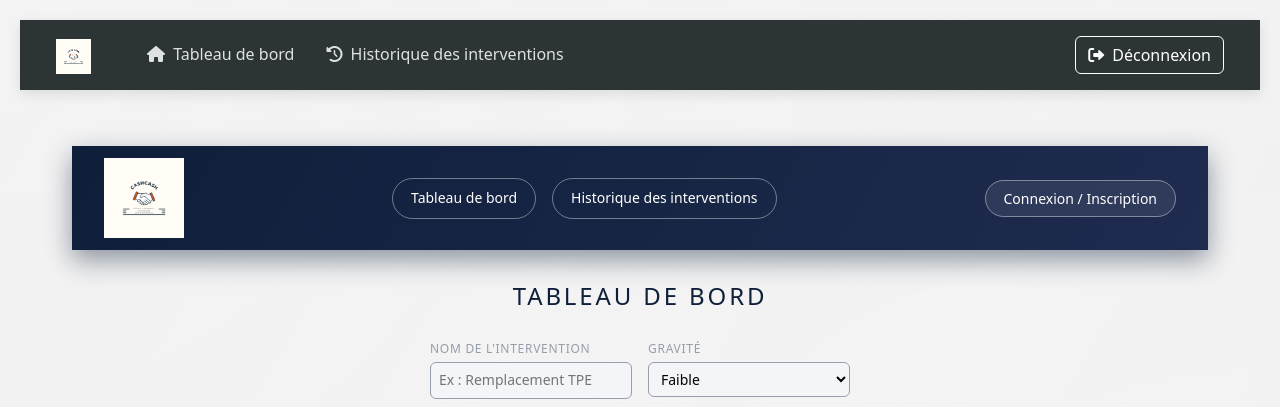
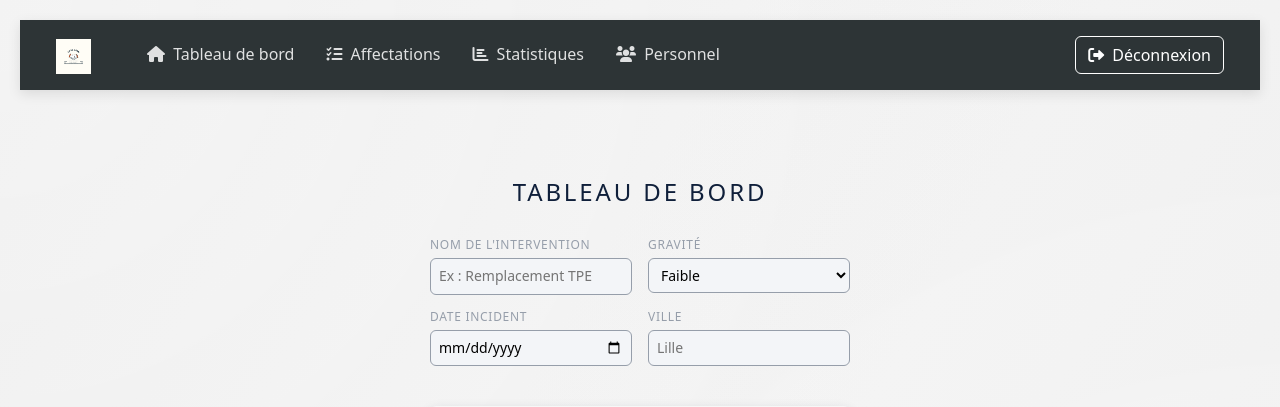
Before and after one commit to LohanCode/cashcash, a Symfony app: template templates/tech/index.html.twig in a window 1280 px wide. Shown: the top 407 px of the page. Run offline with Twig, Linux system fonts and the light colour scheme; the template is opened without the code that fills it, so the values that code supplies are empty; some libraries are stand-ins or nearby versions.

Commit message:
Diverses modifications

```diff
--- a/public/styles/tech.css
+++ b/public/styles/tech.css
@@ -124,9 +139,9 @@
     justify-content: space-between;
     gap: 24px;
     padding: 12px 32px;
-    background: linear-gradient(120deg, #0f1f3a, #1f2b4f);
+    background: var(--cc-charcoal);
     color: var(--cc-white);
-    box-shadow: 0 10px 25px rgba(15, 31, 58, 0.45);
+    box-shadow: var(--cc-shadow-md);
 }
 
 .cc-logo {
--- a/templates/base.html.twig
+++ b/templates/base.html.twig
@@ -30,7 +30,7 @@
             /* ... (le reste de votre CSS actuel) ... */
         </style>
 
-        {% if app.request.get('_route') != 'app_login' %}
+        {% if app.request.get('_route') != 'app_login' and app.request.get('_route') != 'app_admin_choix' %}
         <nav class="navbar navbar-expand-lg navbar-dark bg-primary mb-4">
             <div class="container-fluid">
                 <a class="navbar-brand" href="#">
@@ -41,18 +41,56 @@
                 </button>
                 <div class="collapse navbar-collapse" id="navbarNav">
                     <ul class="navbar-nav me-auto">
+                        {% set current_route = app.request.get('_route') %}
+                        {% set is_tech_page = current_route starts with 'tech' or current_route starts with 'intervention' %}
+
+                        {% if app.user.typeUtilisateur == 'technicien' or is_tech_page %}
+                            {# Navigation Technicien #}
+                            <li class="nav-item">
+                                <a class="nav-link" href="{{ path('tech_home') }}">
+                                    <i class="fas fa-home me-1"></i> Tableau de bord
+                                </a>
+                            </li>
+                            <li class="nav-item">
+                                <a class="nav-link" href="{{ path('intervention_historique') }}">
+                                    <i class="fas fa-history me-1"></i> Historique des interventions
+                                </a>
+                            </li>
+                            <li class="nav-item">
+                                <a class="nav-link" href="{{ path('intervention_recherche_client') }}">
+                                    <i class="fas fa-search me-1"></i> Recherche client
+                                </a>
+                            </li>
+                        {% else %}
+                            {# Navigation Gestionnaire / Admin #}
                             <li class="nav-item">
                                 <a class="nav-link" href="{{ path('app_gerant_accueil') }}">
                                     <i class="fas fa-home me-1"></i> Tableau de bord
                                 </a>
                             </li>
                             <li class="nav-item">
-                            <a class="nav-link" href="#" id="historiqueInterventions">
-                                <i class="fas fa-history me-1"></i> Historique des interventions
+                                <a class="nav-link" href="{{ path('app_gerant_affectation') }}">
+                                    <i class="fas fa-tasks me-1"></i> Affectations
                                 </a>
                             </li>
+                            <li class="nav-item">
+                                <a class="nav-link" href="{{ path('app_gerant_statistiques') }}">
+                                    <i class="fas fa-chart-bar me-1"></i> Statistiques
+                                </a>
+                            </li>
+                            <li class="nav-item">
+                                <a class="nav-link" href="{{ path('app_gerant_personnel') }}">
+                                    <i class="fas fa-users me-1"></i> Personnel
+                                </a>
+                            </li>
+                        {% endif %}
                     </ul>
-                    <div class="d-flex gap-2">
+                    <div class="d-flex gap-2 align-items-center">
+                        {% if app.user %}
+                            <span class="text-light me-2">
+                                <i class="fas fa-user me-1"></i> {{ app.user.prenom }} {{ app.user.nom }}
+                            </span>
+                        {% endif %}
                         {% if app.user and app.user.typeUtilisateur == 'admin' %}
                             <a href="{{ path('app_admin_choix') }}" class="btn btn-outline-light">
                                 <i class="fas fa-exchange-alt me-1"></i> Changer d'interface
--- a/templates/tech/historique.html.twig
+++ b/templates/tech/historique.html.twig
@@ -4,8 +4,6 @@
 
 {% block body %}
 <div class="cc-app">
-    {% include 'tech/_header.html.twig' %}
-
     <main class="cc-main">
         <h1 class="cc-page-title">Historique des interventions</h1>
 
--- a/templates/tech/index.html.twig
+++ b/templates/tech/index.html.twig
@@ -4,8 +4,6 @@
 
 {% block body %}
 <div class="cc-app">
-    {% include 'tech/_header.html.twig' %}
-
     <main class="cc-main">
         <h1 class="cc-page-title">Tableau de bord</h1>
 
--- a/templates/tech/mes_interventions.html.twig
+++ b/templates/tech/mes_interventions.html.twig
@@ -4,8 +4,6 @@
 
 {% block body %}
 <div class="cc-app">
-    {% include 'tech/_header.html.twig' %}
-
     <main class="cc-main">
         <h1 class="cc-page-title">Gestion des interventions</h1>
 
--- a/templates/tech/recherche_client.html.twig
+++ b/templates/tech/recherche_client.html.twig
@@ -4,8 +4,6 @@
 
 {% block body %}
 <div class="cc-app">
-    {% include 'tech/_header.html.twig' %}
-
     <main class="cc-main">
         <h1 class="cc-page-title">Recherche client</h1>
 
```
Also changed, not shown: other parts of public/styles/tech.css (+27 -12 lines). Lines whose indentation alone changed are shown as unchanged.
